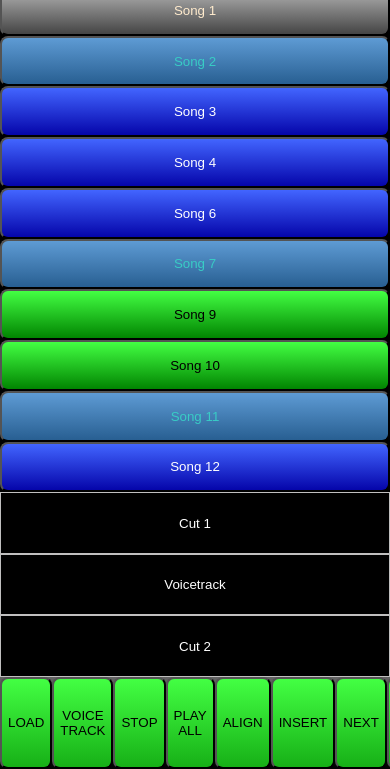
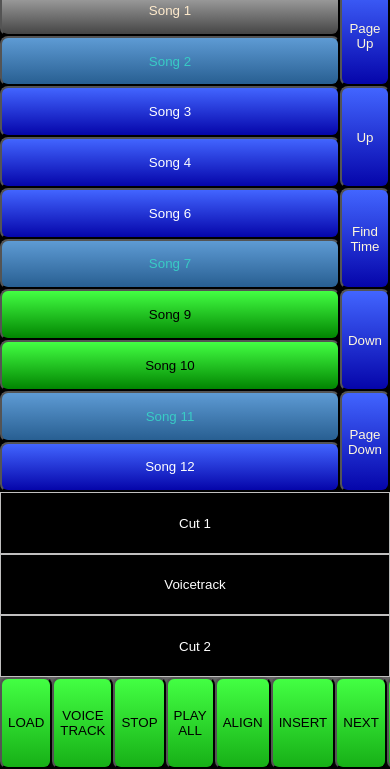
Before and after one commit to grego892/webrvt, a plain HTML site: page index.html in a window 390 px wide. Shown: the part 75-844 px from the top of the page. Drawn offline with Linux system fonts and the light colour scheme.

Commit message:
fixed bottom

```diff
--- a/css/style.css
+++ b/css/style.css
@@ -26,18 +26,18 @@ html, body {
 @media only screen and (max-width: 700px) {
     .grid-container {
         display: grid;
-        grid-template-columns: 45fr 35fr 18fr;
+        grid-template-columns: 20fr 20fr 10fr 4fr;
         grid-template-rows: 20px 20px 20px 55fr 20fr 10fr;
         gap: 0px 0px;
         width: 100vw;
         height: 100vh;
         grid-template-areas:
-            "station-callLetters current-time station-logo"
-            "station-callLetters current-date station-logo"
-            "log-name airDate airDate"
-            "log log log"
-            "vtrack-area vtrack-area vtrack-area"
-            "bottom bottom bottom";
+            "station-callLetters station-callLetters current-time station-logo"
+            "station-callLetters station-callLetters current-date station-logo"
+            "log-name log-name airDate station-logo"
+            "log log log log-scroll"
+            "vtrack-area vtrack-area vtrack-area vtrack-area"
+            "bottom bottom bottom bottom";
     }
 }
 
@@ -164,6 +164,7 @@ html, body {
 .bottom > button {
     background-image: linear-gradient(#43ff43, hsl(120, 77%, 39%));
     border-radius: 8px;
+    width: 100%;
 }
 
 #green {
@@ -190,5 +191,4 @@ html, body {
     .hotkey-scroll {display: none;}
     .now-playing {display: none;}
     .hotKeys {display: none;}
-    .log-scroll {display: none;}
 }
```
